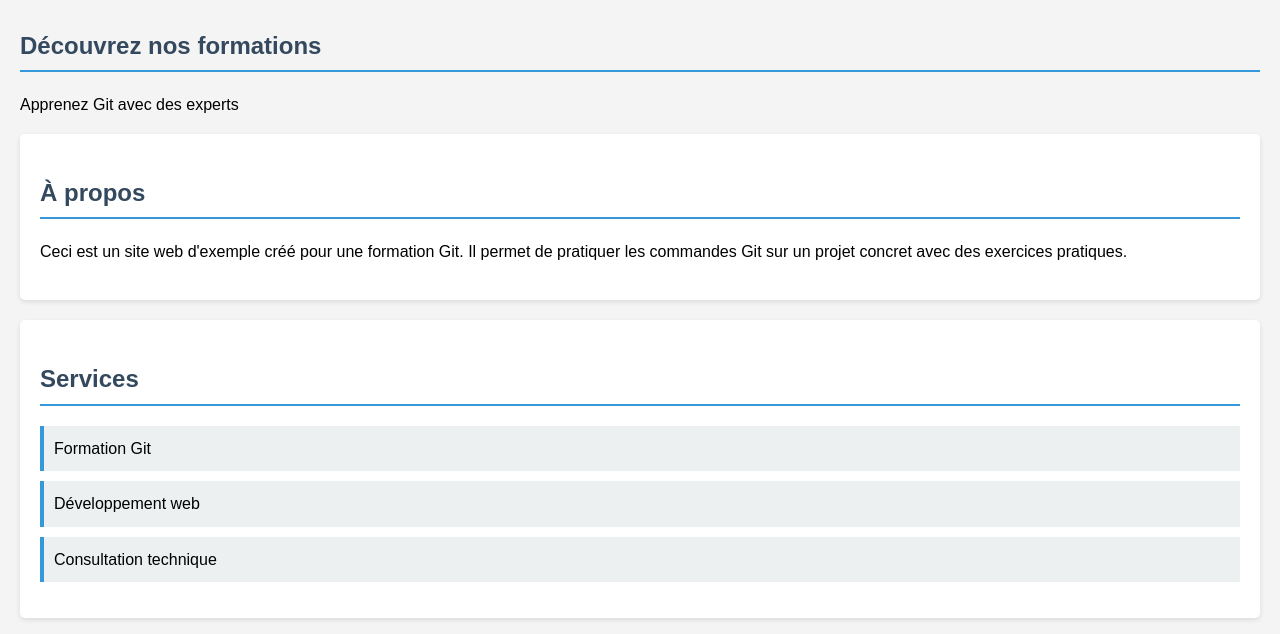
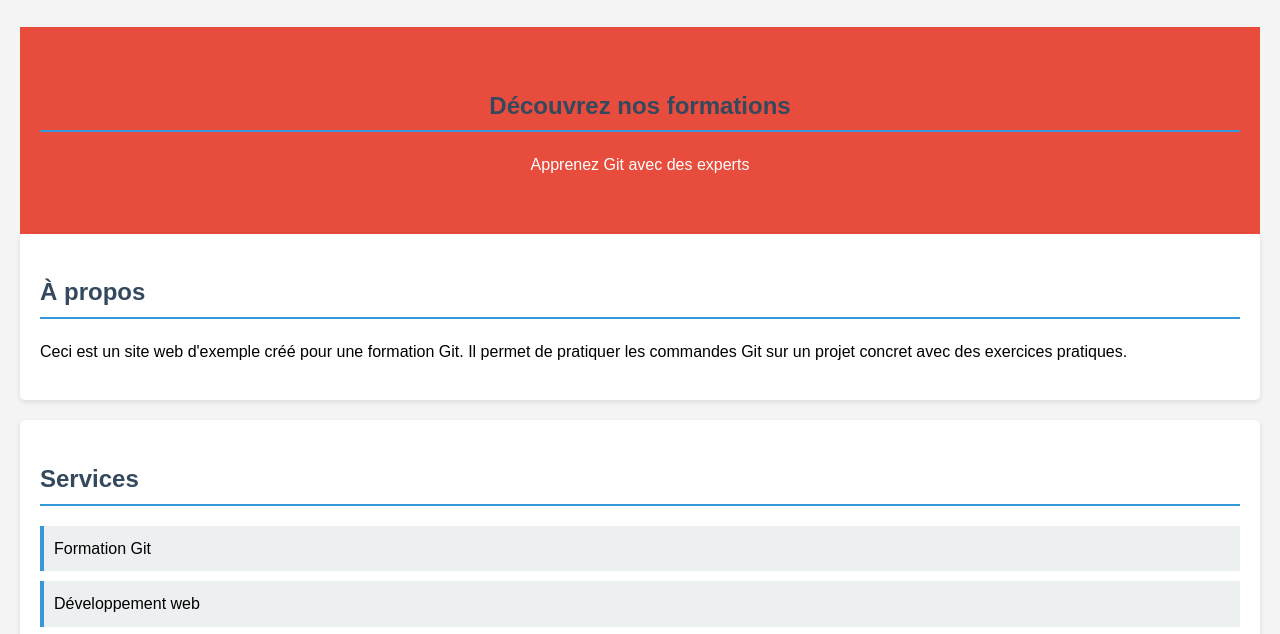
Before and after one commit to kaliop/git-exos, a plain HTML site: page index.html in a window 1280 px wide. Shown: the part 150-784 px from the top of the page. Drawn offline with Linux system fonts and the light colour scheme.

Commit message:
hero section WIP pas fini

```diff
--- a/style.css
+++ b/style.css
@@ -38,6 +38,14 @@ nav {
 
 .nav-menu a:hover {
     background-color: #34495e;
+}
+
+/* Hero Section */
+.hero {
+    background-color: #e74c3c;
+    color: white;
+    padding: 40px 20px;
+    text-align: center;
 }
 
 h1 {
```
